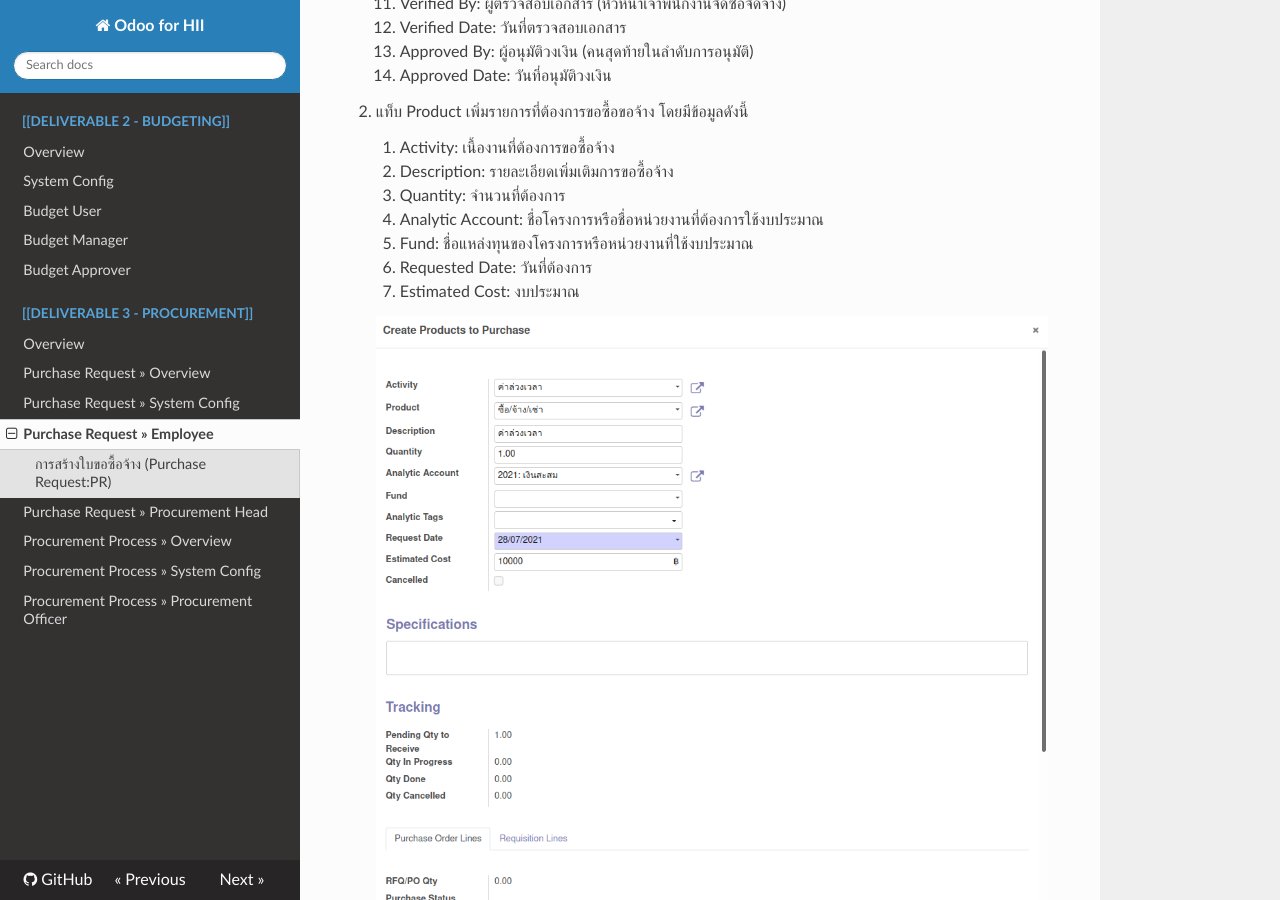
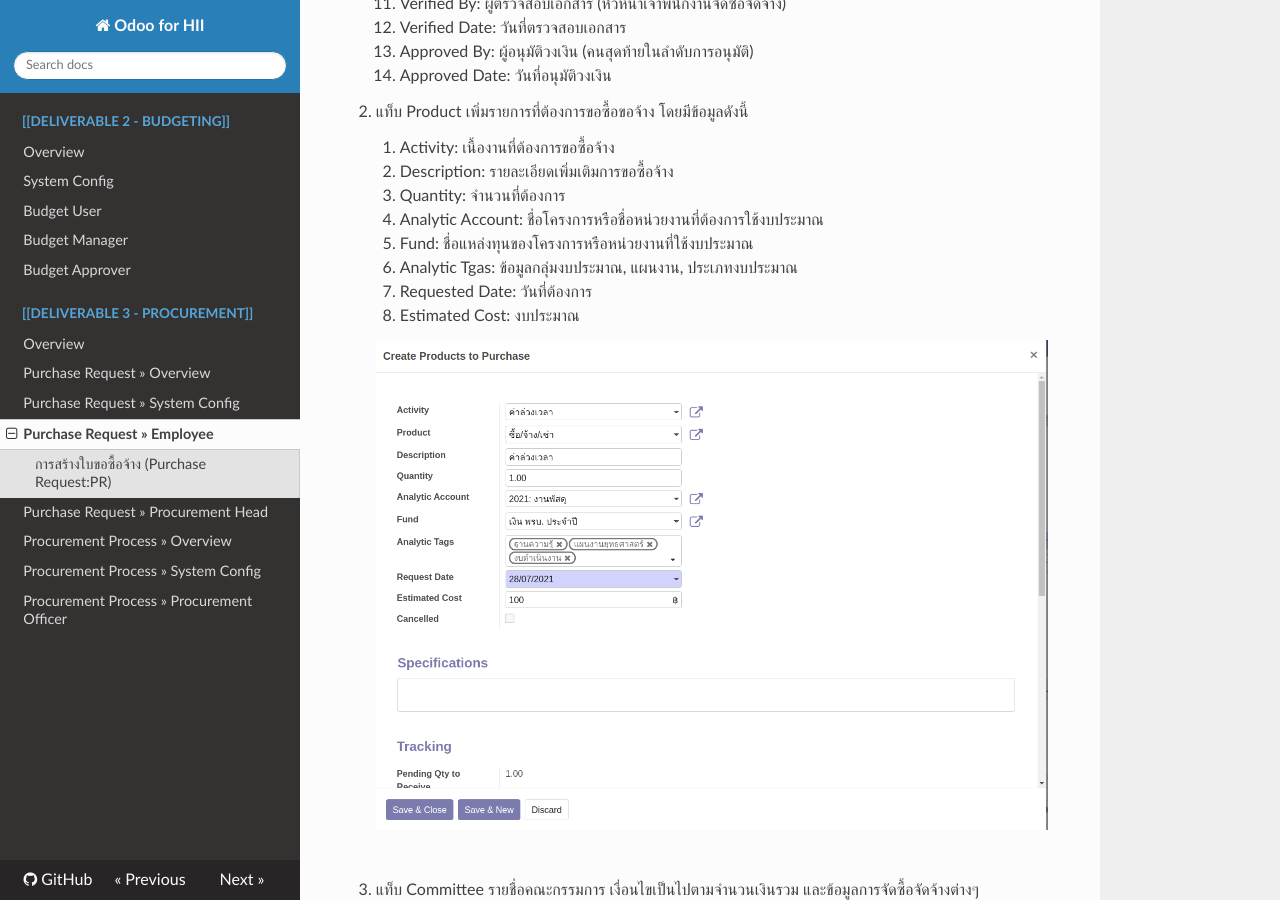
Before and after one commit to newtratip/hii-docs, an MkDocs documentation site: the page built from docs/deliverable_3/1_purchase_request/pr3_for_employee.md, in a window 1280 px wide and 900 px high, scrolled down 1300 px. Built offline with MkDocs 1.6.1, drawn with Linux system fonts in a browser that asks for light colours; nearby versions of some CDN libraries.

Commit message:
[ADD] Analytic Tags

```diff
--- a/docs/deliverable_3/1_purchase_request/pr3_for_employee.md
+++ b/docs/deliverable_3/1_purchase_request/pr3_for_employee.md
@@ -39,10 +39,11 @@
     3. Quantity: จำนวนที่ต้องการ
     4. Analytic Account: ชื่อโครงการหรือชื่อหน่วยงานที่ต้องการใช้งบประมาณ
     5. Fund: ชื่อแหล่งทุนของโครงการหรือหน่วยงานที่ใช้งบประมาณ
-    6. Requested Date: วันที่ต้องการ
-    7. Estimated Cost: งบประมาณ
+    6. Analytic Tgas: ข้อมูลกลุ่มงบประมาณ, แผนงาน, ประเภทงบประมาณ
+    7. Requested Date: วันที่ต้องการ
+    8. Estimated Cost: งบประมาณ
 
-    ![](img/1_pr_product_line.png)
+    ![](img/1_pr_product_line_fix.png)
 
     <br/>
 
```
Also changed, not shown: docs/deliverable_3/1_purchase_request/img/1_pr_product_line_fix.png (added).
